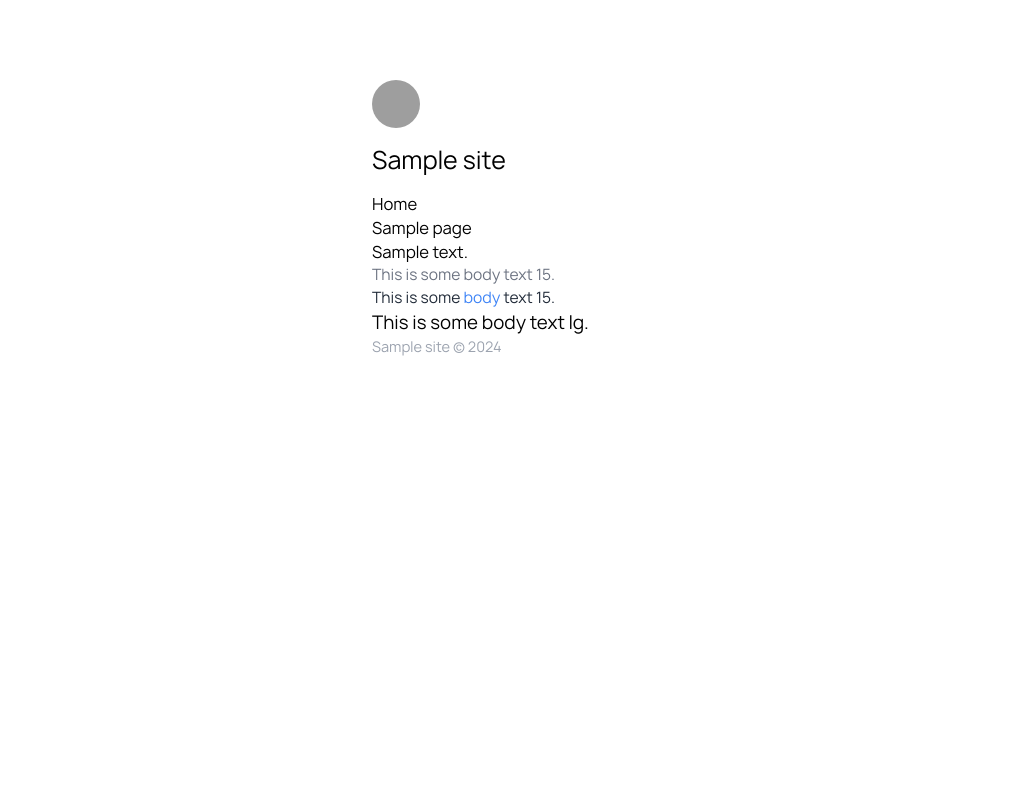
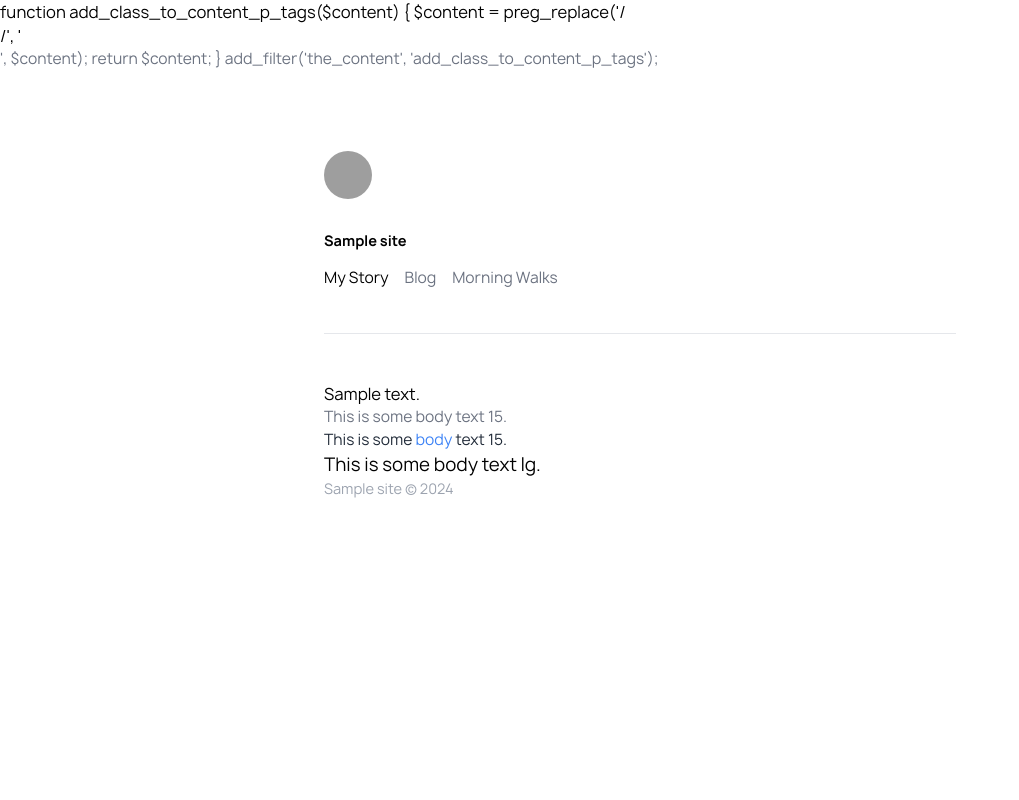
Before and after one commit to screenfluent/rebuildinpublic.co, a WordPress theme: template index.php in a window 1280 px wide. Shown: the whole page, without its empty margins (0-1019 px from the left). Run offline with PHP 8.4 and a stand-in for WordPress, Linux system fonts and the light colour scheme; the site name, menu and one post (Sample post) are stand-ins, and other content is empty; style sheets or scripts are compiled from the project's sources; grey boxes are pictures that could not be loaded.

Commit message:
Refactor index.php layout and navigation

```diff
--- /dev/null
+++ b/functions.php
@@ -0,0 +1,5 @@
+function add_class_to_content_p_tags($content) {
+    $content = preg_replace('/<p>/', '<p class="text-gray-500 text-15">', $content);
+    return $content;
+}
+add_filter('the_content', 'add_class_to_content_p_tags');
--- a/index.php
+++ b/index.php
@@ -1,13 +1,24 @@
 <?php get_header(); ?>
 
-<div class="max-w-xl mx-auto p-5 pt-20">
+<div class="w-full max-w-2xl mx-auto p-5 pt-20">
     <!-- Your content here -->
-    <div class="flex flex-col items-start">
+    <div class="flex flex-col items-start space-y-4 pb-11 border-b border-gray-200">
         <img class="w-12 h-12 rounded-full mb-4" src="https://framerusercontent.com/images/B0daymYlUsfgXpHo9PjmDZJv1sA.jpg" alt="Blog Logo">
-        <h1 class="text-2xl mb-4"><?php echo get_bloginfo('name'); ?></h1>
-        <?php wp_nav_menu( array( 'theme_location' => 'primary' ) ); ?>
+        <h1 class="font-bold text-sm mb-4"><?php echo get_bloginfo('name'); ?></h1>
+        <ul class="flex space-x-4 text-15">
+            <li>
+                <?php if (is_home()): ?>
+                    My Story
+                <?php else: ?>
+                    <a href="<?php echo esc_url(home_url('/')); ?>">My Story</a>
+                <?php endif; ?>
+            </li>
+            <li><a class="text-gray-500" href="<?php echo esc_url(home_url('/blog')); ?>">Blog</a></li>
+            <li><a class="text-gray-500" href="<?php echo esc_url(home_url('/morning-walks')); ?>">Morning Walks</a></li>
+        </ul>
     </div>
 
+    <div class="pt-12">
 <?php
 if ( have_posts() ) :
     while ( have_posts() ) : the_post();
@@ -16,11 +27,12 @@
 endif;
 ?>
 
+
     <p class="text-gray-500 text-15">This is some body text 15.</p>
     <p class="text-gray-800 text-15">This is some <a href="#" class="text-blue-500">body</a> text 15.</p>
 
     <p class="text-lg">This is some body text lg.</p>
-
+    </div>
 
 <?php get_footer(); ?>
 </div>
```
Lines whose indentation alone changed are shown as unchanged.
